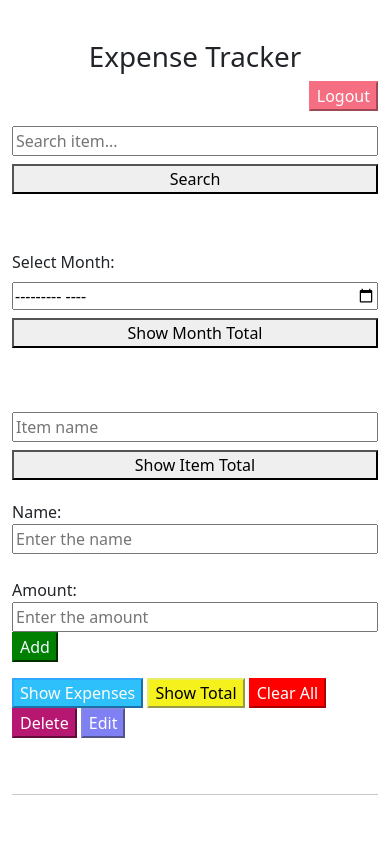
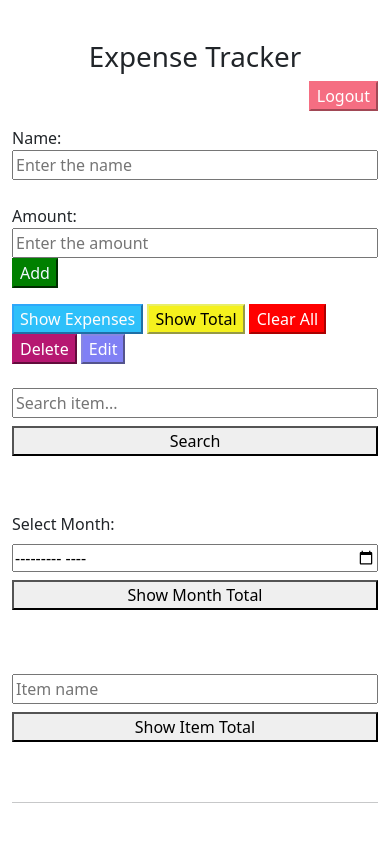
Before and after one commit to sinan2003bin-hub/Result_system, a Django app: page /home/ in a window 390 px wide. Run offline with Django 5.2, Linux system fonts and the light colour scheme; a user stored in the database is signed in; data comes from the database, SQL or seed files in the repository; both versions use the stored data as it was after the commit.

Commit message:
fixing phone UI

```diff
--- a/expense_tracker/templates/expense_tracker/home.html
+++ b/expense_tracker/templates/expense_tracker/home.html
@@ -11,7 +11,6 @@ h1{
 .get{
     float:right;
 }
-
 .show{
     background-color: rgb(46, 192, 250);
     color: rgb(255, 252, 252);
@@ -59,6 +58,8 @@ a{
     color: white;
     border-color:rgb(245, 110, 130);
 }
+
+
 /* ---------- Mobile Only ---------- */
 @media (max-width:768px){
 
@@ -88,6 +89,23 @@ a{
         width:100%;
         box-sizing:border-box;
     }
+    .box{
+        display:flex;
+        flex-direction:column;
+    }
+
+    .filter{
+        order:3;
+    }
+
+    .add-form{
+        order:1;
+    }
+
+    .buttons{
+        order:2;
+    }
+
 
 }
 </style>
@@ -106,6 +124,9 @@ a{
     <button type="submit" class="logout">Logout</button>
     </form>
 
+<div class="box">
+
+<div class="filter">
   <form method="get" class="get">
     <input type="text" name="search" placeholder="Search item...">
     <button type="submit">Search</button><br><br>
@@ -118,7 +139,10 @@ a{
     <button type="submit">Show Item Total</button>
 
    </form>
+</div>
 
+
+<div class="add-form">
 <!-- Add -->
   <form method="POST" >
     {% csrf_token %}
@@ -130,6 +154,7 @@ a{
     <input name="amount" placeholder="Enter the amount">
     <button name="action" value="add" class="add">Add</button>
   </form>
+</div>
 
 
 {% if success %}
@@ -148,7 +173,7 @@ a{
 
 
 
-
+<div class="buttons">
 <!-- Commands -->
 <form method="POST">
     {% csrf_token %}
@@ -158,6 +183,9 @@ a{
     <button name="action" value="delete" class="delete" >Delete</button>
     <button name="action" value="edit" class="edit" >Edit</button>
 </form>
+</div>
+
+</div>
 
 <br>
 
```
Also changed, not shown: db.sqlite3. Lines whose indentation alone changed are shown as unchanged.
